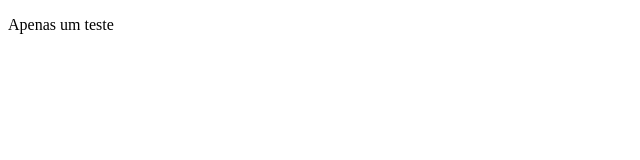
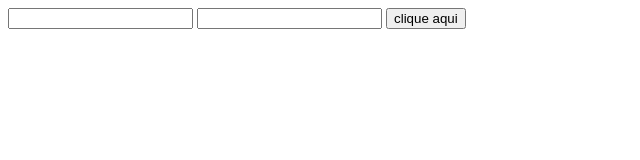
Before and after one commit to MauricioCoproscki/johnzombie, a website: page index.html in a window 1280 px wide. Shown: the whole page, without its empty margins (0-640 px from the left). Drawn offline with Linux system fonts and the light colour scheme.

Commit message:
criacao do app.js

```diff
--- /dev/null
+++ b/app.js
@@ -0,0 +1 @@
+console.log("teste ok");
--- a/index.html
+++ b/index.html
@@ -5,8 +5,12 @@
     <meta http-equiv="X-UA-Compatible" content="IE=edge">
     <meta name="viewport" content="width=device-width, initial-scale=1.0">
     <title>John Weck VS Zombies</title>
+    <script src="app.js" defer></script>
 </head>
 <body>
-    <p>Apenas um teste</p>
+
+    <input id="input" >
+    <input id="input2" >
+    <button id="utton">clique aqui</button>
 </body>
 </html>
```
Also changed, not shown: package.json (+7 -2 lines), 2 other files.
